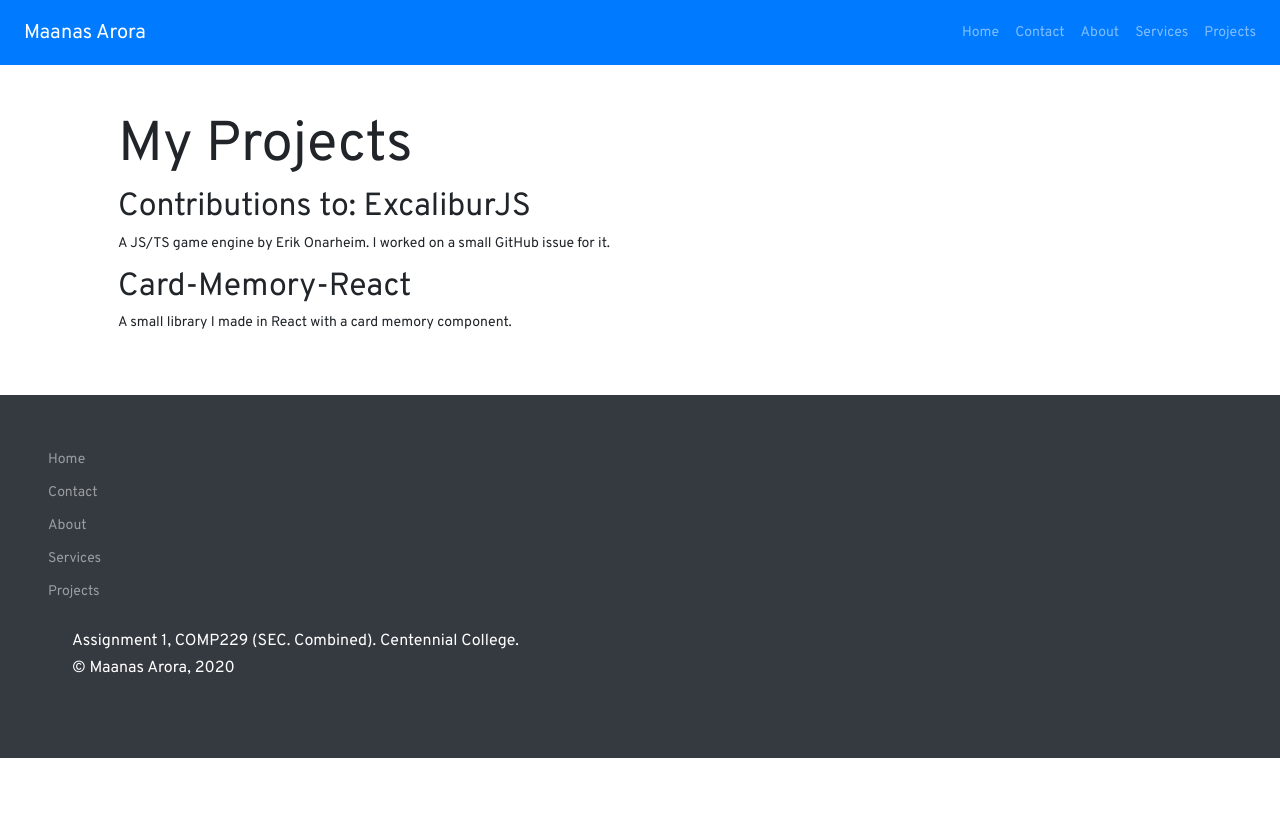
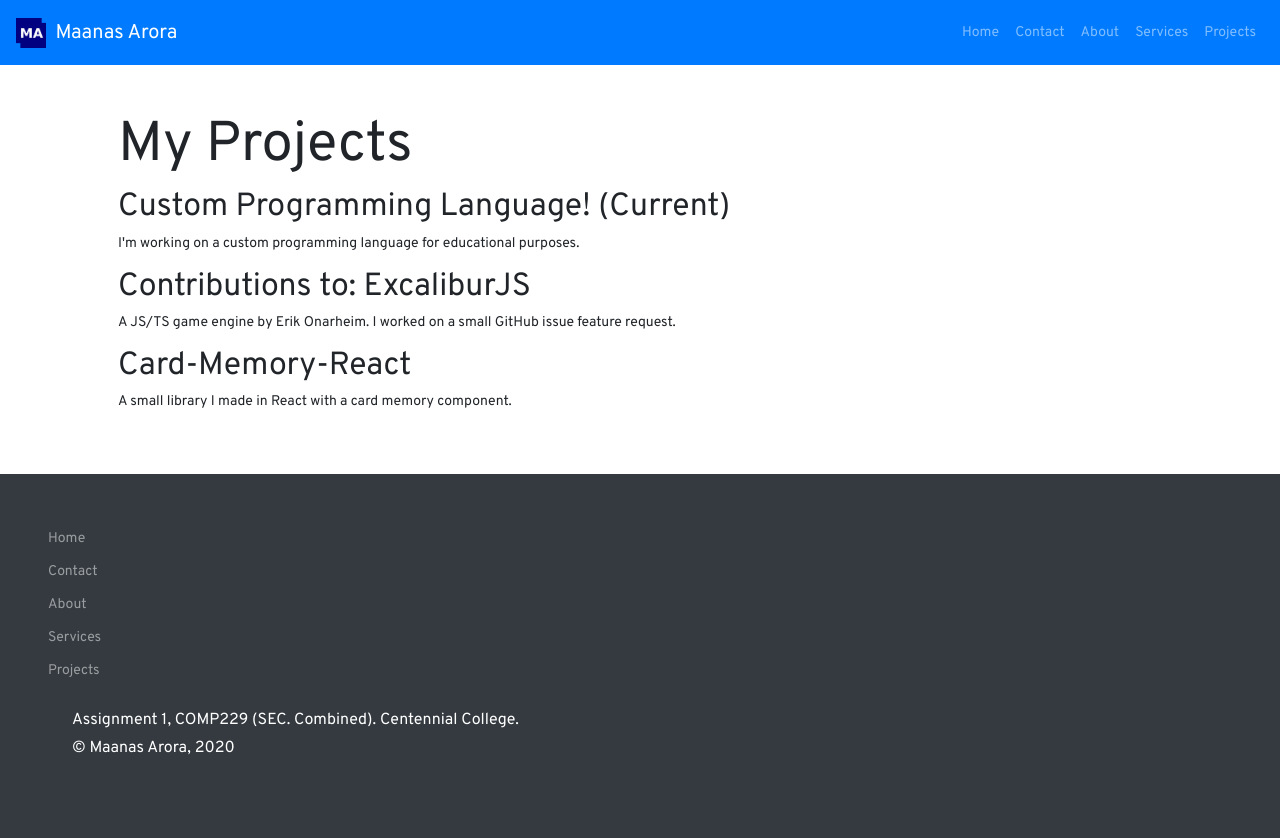
Before and after one commit to MaanasArora/COMP229_ExpressPortfolio, a Node server app: page /projects in a window 1280 px wide. Before the commit the page ends 758 px from the top, so only its background shows below. Run offline with Node 20, Linux system fonts and the light colour scheme.

Commit message:
add logo

```diff
--- a/views/partials/above.ejs
+++ b/views/partials/above.ejs
@@ -9,7 +9,9 @@
 </head>
 <body>
     <nav class="navbar navbar-dark bg-primary">
-        <a class="navbar-brand mb-0 p-2 h1" href="#">Maanas Arora</a>
+        <a class="navbar-brand mb-0 display-3" href="#">
+            <img src="images/logo.png" height="30" width="30">
+            &nbsp;Maanas Arora</a>
         <div class="navbar-nav" style="flex-direction: row">
         <div class="nav-item p-2">
             <a class="nav-link" href="/">Home</a>
--- a/views/projects.ejs
+++ b/views/projects.ejs
@@ -2,8 +2,10 @@
 
 <div class="container p-5">
     <h1 class="display-4">My Projects</h1>
+    <h2 class="display-5">Custom Programming Language! (Current)</h2>
+    <p>I'm working on a custom programming language for educational purposes.</p>
     <h2 class="display-5">Contributions to: ExcaliburJS</h2>
-    <p>A JS/TS game engine by Erik Onarheim. I worked on a small GitHub issue for it.</p>
+    <p>A JS/TS game engine by Erik Onarheim. I worked on a small GitHub issue feature request.</p>
     <h2 class="display-5">Card-Memory-React</h2>
     <p>A small library I made in React with a card memory component.</p>
 </div>
```
Also changed, not shown: public/images/logo.png (added).
